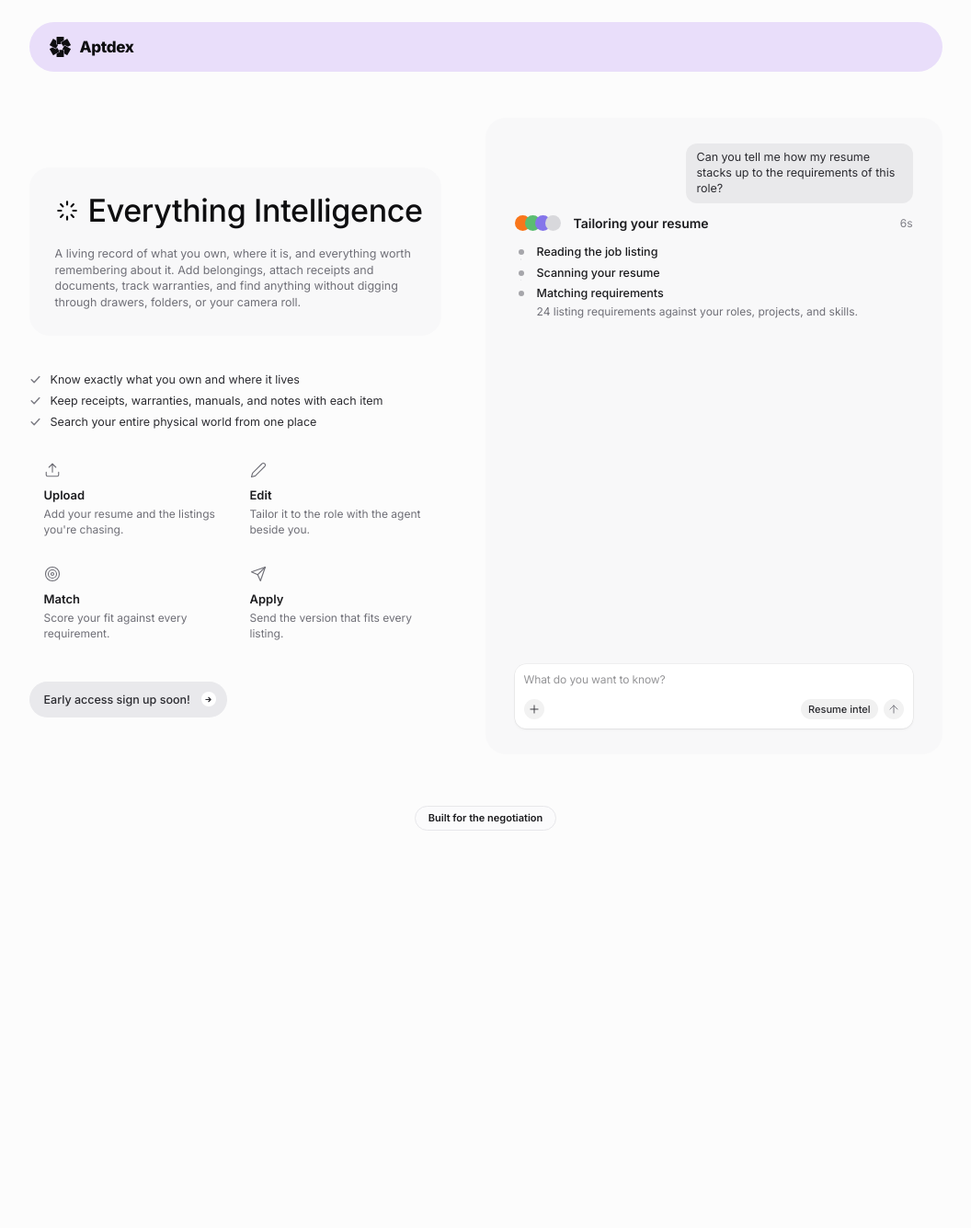
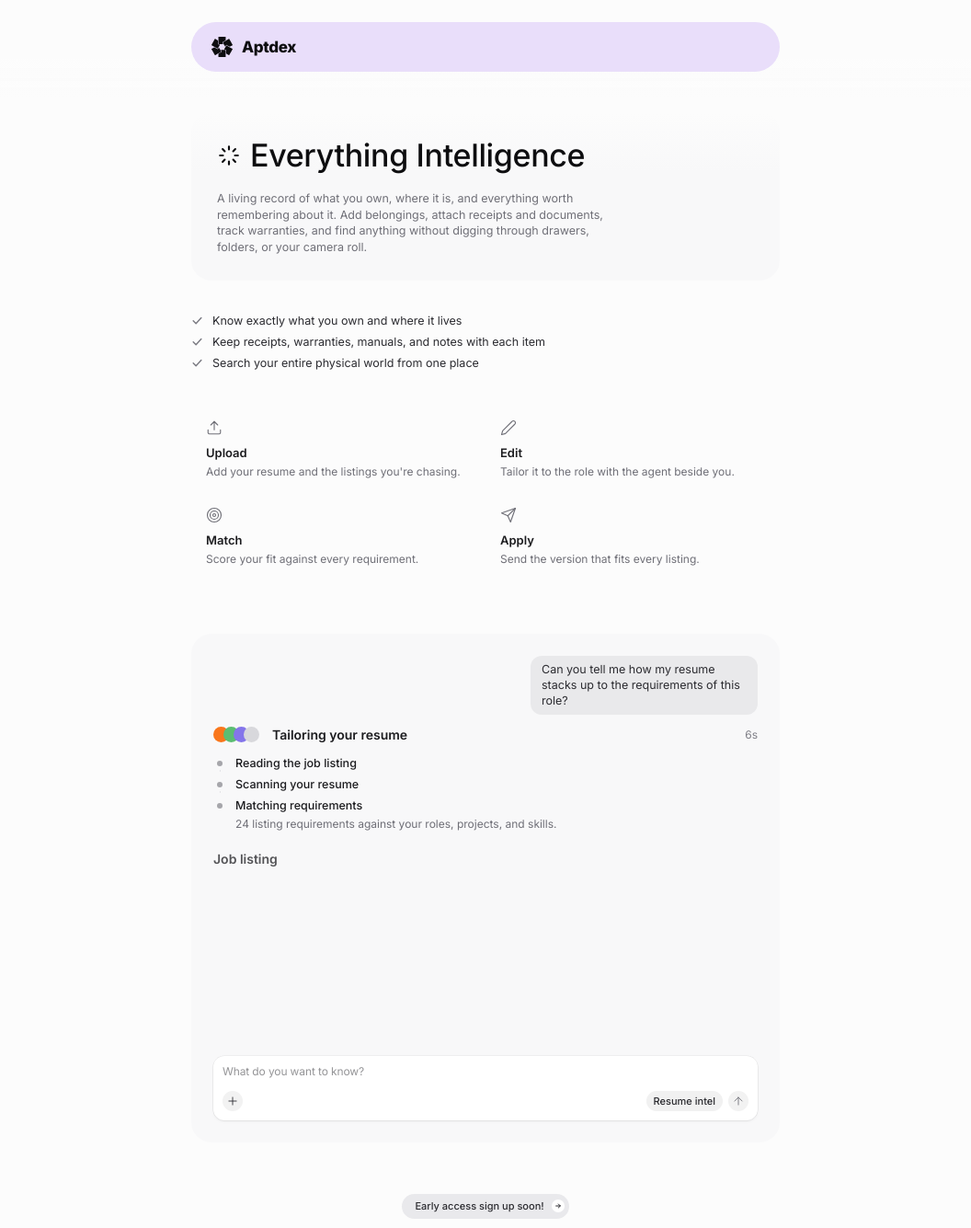
Before and after one commit to w-ade/aptdex, a plain HTML site: page index.html in a window 1280 px wide. Shown: the whole page at 92% size, without its empty margins (112-1168 px from the left). Before the commit the page ends 913 px from the top, so only its background shows below. Drawn offline with Linux system fonts and the light colour scheme.

Commit message:
Single-column layout, sticky bar everywhere, footer CTA
- Desktop collapsed to the mobile single-column flow (640px column),
  chat below the copy; redundant tablet breakpoint removed
- Tab bar sticky on desktop too, with the fade-under; layered fill
  moved to base styles
- Footer: "Built for the negotiation" pill replaced by the early
  access CTA at the old pill size; hero CTA removed (single CTA)
- Intro card top edge fades from page bg into the gray
- Mobile: 52px gap between checklist and process cards

Co-Authored-By: Claude Opus 4.8 (1M context) <noreply@anthropic.com>

```diff
--- a/index.html
+++ b/index.html
@@ -110,16 +110,45 @@
 
   /* ── Header ──────────────────────────────────────── */
   .nav {
-    width: min(993px, calc(100vw - 56px));
+    width: min(640px, calc(100vw - 56px));
     margin-top: 24px;
     height: 54px;
     display: flex;
     align-items: center;
     padding: 0 22px;
-    background: var(--navbar-bg);
+    background: transparent;
     border: 0;
     border-radius: 27px;
     flex-shrink: 0;
+    position: sticky;
+    top: 12px;
+    z-index: 40;
+  }
+
+  /* full-width fade: content scrolling up dissolves under the bar.
+     Sits on z -2 so the pill fill (::after, z -1) paints above it. */
+  .nav::before {
+    content: "";
+    position: absolute;
+    left: 50%;
+    transform: translateX(-50%);
+    top: -12px;
+    width: 100vw;
+    height: calc(100% + 40px);
+    background: linear-gradient(to bottom, var(--bg) 55%, transparent);
+    z-index: -2;
+    pointer-events: none;
+  }
+
+  /* flat color fill for the bar */
+  .nav::after {
+    content: "";
+    position: absolute;
+    inset: 0;
+    border-radius: inherit;
+    background: var(--navbar-bg);
+    z-index: -1;
+    pointer-events: none;
   }
 
   .brand {
@@ -145,11 +174,11 @@
 
   /* ── Hero ────────────────────────────────────────── */
   .hero {
-    width: min(993px, calc(100vw - 56px));
-    margin-top: 50px;
+    width: min(640px, calc(100vw - 56px));
+    margin-top: 44px;
     display: grid;
-    grid-template-columns: 1fr 497px;
-    gap: 48px;
+    grid-template-columns: 1fr;
+    gap: 56px;
   }
 
   /* grid items must be allowed to shrink below their min-content width */
@@ -158,11 +187,11 @@
   .hero-copy {
     display: flex;
     flex-direction: column;
-    padding: 54px 0 40px;
   }
 
   .intro-card {
-    background: var(--demo-surface);
+    /* top edge eases from the page background into the card gray */
+    background: linear-gradient(to bottom, transparent, var(--demo-surface) 64px);
     border-radius: 22px;
     padding: 26px 28px 28px;
   }
@@ -190,11 +219,10 @@
 
   .checks {
     list-style: none;
-    margin-top: auto;
     display: flex;
     flex-direction: column;
     gap: 8px;
-    padding-top: 40px;
+    padding-top: 36px;
   }
 
   .checks li {
@@ -222,7 +250,7 @@
     position: relative;
     display: grid;
     grid-template-columns: repeat(2, minmax(0, 1fr));
-    margin-top: 22px;
+    margin-top: 40px;
   }
 
   .pcard {
@@ -303,7 +331,7 @@
   .demo {
     background: var(--demo-surface);
     border-radius: 22px;
-    padding: 28px 32px;
+    padding: 24px;
     min-height: 476px;
     display: flex;
     flex-direction: column;
@@ -538,34 +566,28 @@
     padding-top: 56px;
   }
 
-  .foot-pill {
-    display: inline-flex;
-    align-items: center;
+  /* footer CTA at the old foot-pill's size */
+  .foot .cta {
+    margin-top: 0;
     height: 27px;
-    padding: 0 14px;
-    background: var(--foot-bg);
-    border: 1px solid var(--foot-border);
+    padding: 0 5px 0 14px;
     border-radius: 14px;
     font-size: 11px;
-    font-weight: 600;
-    color: var(--ink-hi);
+    gap: 8px;
+  }
+
+  .foot .cta .cta-arrow {
+    width: 14px;
+    height: 14px;
+    border-radius: 7px;
+  }
+
+  .foot .cta .cta-arrow svg {
+    width: 8px;
+    height: 8px;
   }
 
   /* ── Responsive ──────────────────────────────────── */
-  @media (max-width: 1040px) {
-    .hero {
-      grid-template-columns: 1fr;
-      gap: 40px;
-      width: min(520px, calc(100vw - 40px));
-      margin-top: 36px;
-    }
-
-    .hero-copy { padding: 0; }
-    .hero-title { white-space: normal; }
-    .checks { margin-top: 0; padding-top: 36px; }
-    .demo { padding: 24px; }
-  }
-
   @media (max-width: 560px) {
     header.nav {
       width: calc(100vw - 40px);
@@ -573,38 +595,8 @@
       height: 50px;
       padding: 0 16px;
       border-radius: 25px;
-      background: transparent;
-      border: 0;
-      position: sticky;
       top: 10px;
-      z-index: 40;
       transition: height .28s cubic-bezier(0.22, 1, 0.36, 1);
-    }
-
-    /* full-width fade: content scrolling up dissolves under the bar.
-       Sits on z -2 so the pill fill (::after, z -1) paints above it. */
-    header.nav::before {
-      content: "";
-      position: absolute;
-      left: 50%;
-      transform: translateX(-50%);
-      top: -10px;
-      width: 100vw;
-      height: calc(100% + 38px);
-      background: linear-gradient(to bottom, var(--bg) 55%, transparent);
-      z-index: -2;
-      pointer-events: none;
-    }
-
-    /* flat color fill for the bar */
-    header.nav::after {
-      content: "";
-      position: absolute;
-      inset: 0;
-      border-radius: 25px;
-      background: var(--navbar-bg);
-      z-index: -1;
-      pointer-events: none;
     }
 
     header.nav.compact { height: 42px; }
@@ -626,6 +618,7 @@
     .checks { padding-top: 44px; gap: 13px; }
     .checks li { align-items: flex-start; }
     .checks svg { margin-top: 3px; }
+    .steps-cards { margin-top: 52px; }
     .cta { margin-top: 36px; align-self: center; }
     .demo { padding: 22px 18px; min-height: 0; }
     .thread { min-height: 470px; }
@@ -645,7 +638,7 @@
   .demo, .bubble, .status-name, .status-time, .demo-body, .reveal-label,
   .band, .band-head, .band-row .k, .band-row .v, .band-rule,
   .insight, .insight strong, .composer, .composer-field, .icon-btn,
-  .c-pill, .foot-pill {
+  .c-pill {
     transition: background-color .22s ease, border-color .22s ease, color .22s ease;
   }
 
@@ -853,12 +846,6 @@
         </div>
       </div>
 
-      <a class="cta" href="#insights">
-        Early access sign up soon!
-        <span class="cta-arrow">
-          <svg viewBox="0 0 24 24" fill="none" stroke="currentColor" stroke-width="3" stroke-linecap="round" stroke-linejoin="round" aria-hidden="true"><path d="M5 12h14M13 6l6 6-6 6"/></svg>
-        </span>
-      </a>
     </section>
 
     <section class="demo" aria-label="Aptdex resume agent demo">
@@ -938,7 +925,12 @@
   </main>
 
   <footer class="foot">
-    <span class="foot-pill">Built for the negotiation</span>
+    <a class="cta" href="#insights">
+      Early access sign up soon!
+      <span class="cta-arrow">
+        <svg viewBox="0 0 24 24" fill="none" stroke="currentColor" stroke-width="3" stroke-linecap="round" stroke-linejoin="round" aria-hidden="true"><path d="M5 12h14M13 6l6 6-6 6"/></svg>
+      </span>
+    </a>
   </footer>
 
   <script>
```
